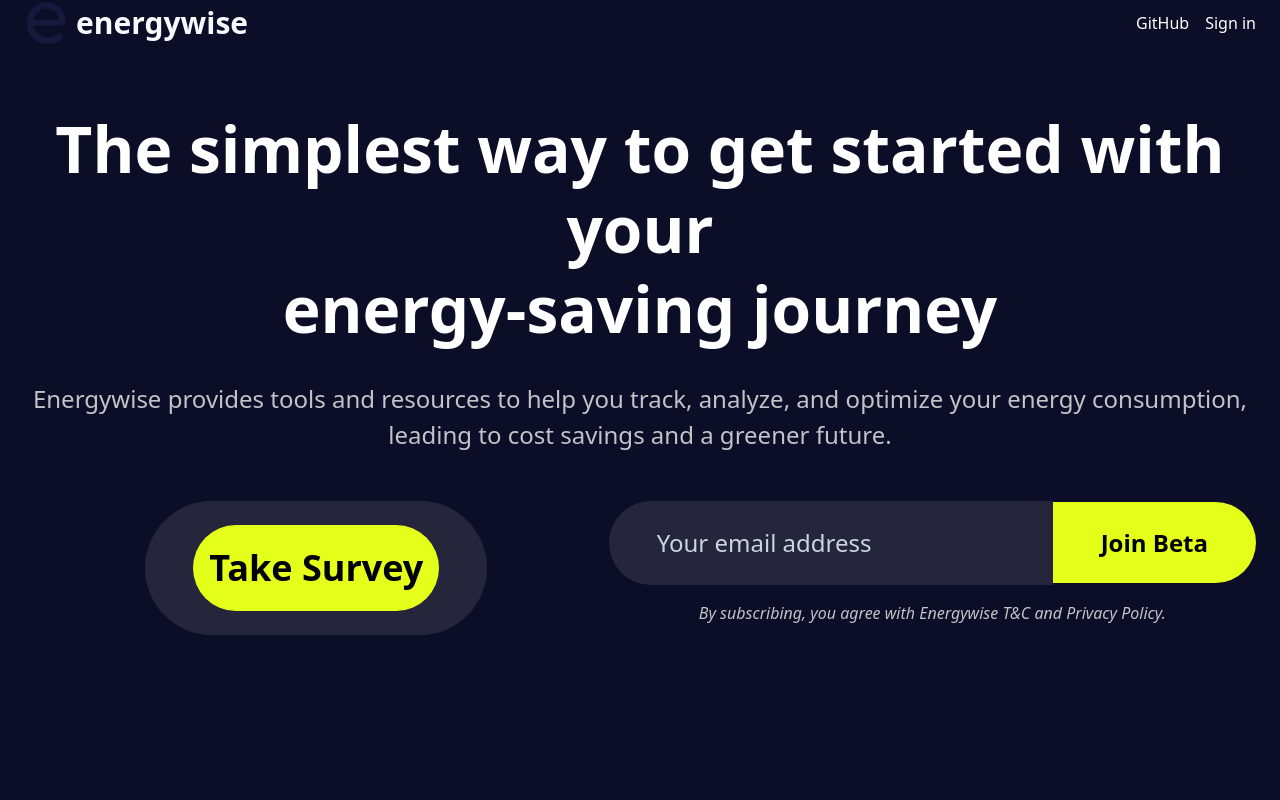
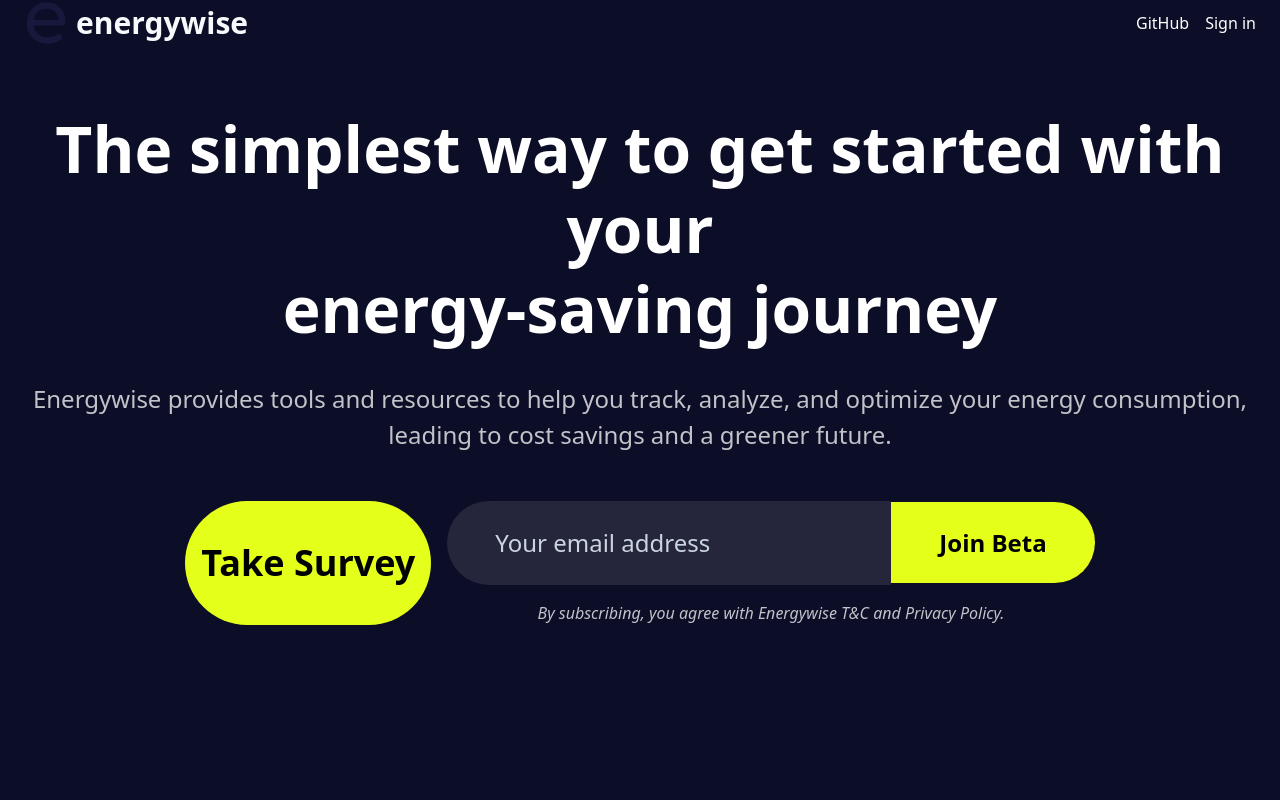
Before and after one commit to hoonsubin/energywise-homepage, a Next.js app: page / in a window 1280 px wide. Shown: the top 800 px of the page. Built offline with nearby package versions, Linux system fonts and the light colour scheme.

Commit message:
Update Hero.tsx

```diff
--- a/src/templates/Hero.tsx
+++ b/src/templates/Hero.tsx
@@ -1,8 +1,6 @@
 import React, { useEffect, useCallback, useState, useRef } from 'react';
-
 import Image from 'next/image';
 import Link from 'next/link';
-
 import { Logo } from './Logo';
 
 export const Hero = () => {
@@ -100,7 +98,7 @@ export const Hero = () => {
           </p>
 
           <div className="md:flex md:justify-center mt-12">
-            <div className="lg:py-6 lg:px-12 bg-white bg-opacity-10 w-fit mx-auto mb-8 rounded-full survey-button">
+            <div className="lg:mr-4 mb-4 lg:mb-0 rounded-full survey-button">
               <a
                 href="https://energywise.solutions/"
                 target="_blank"
```
